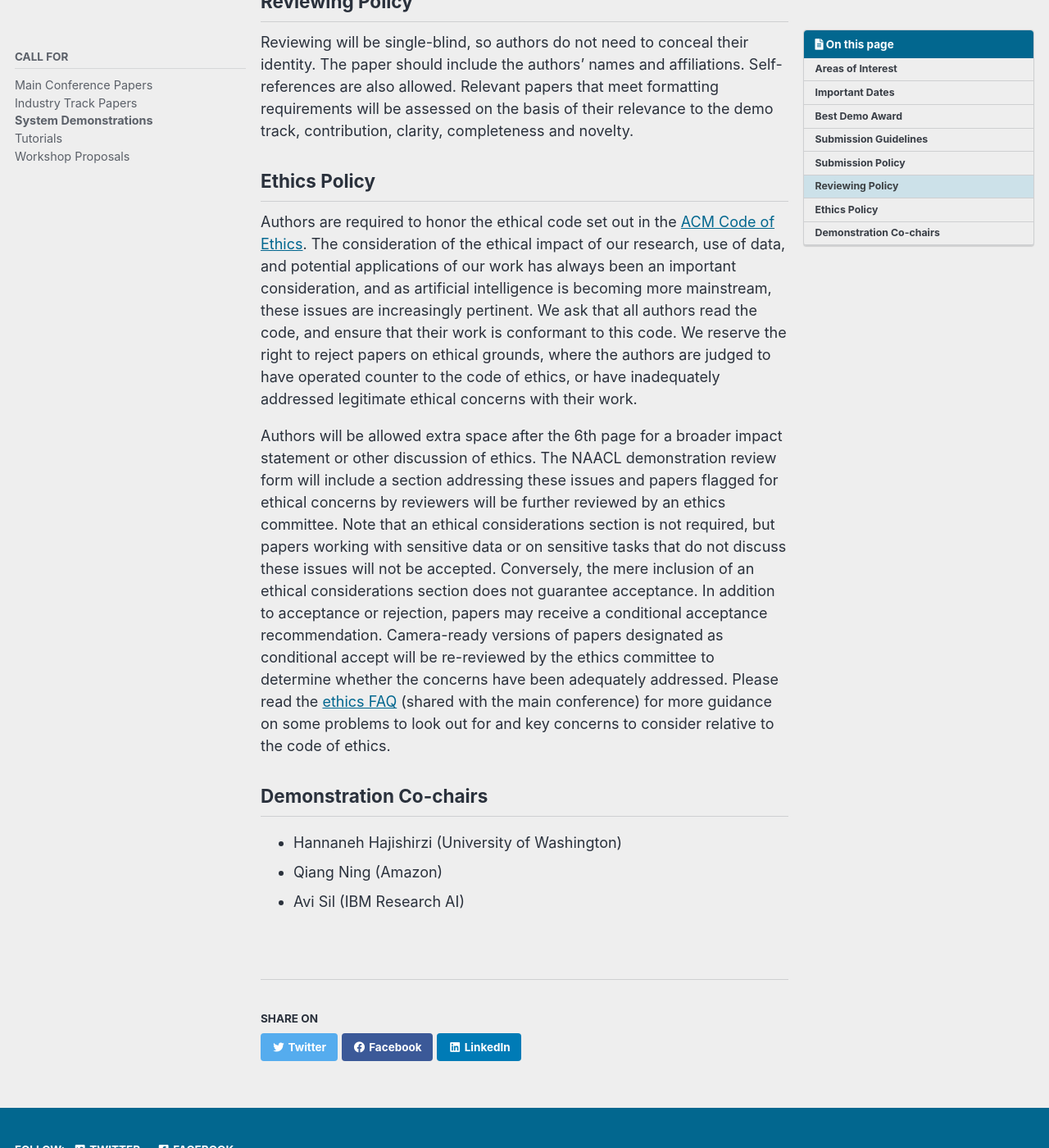
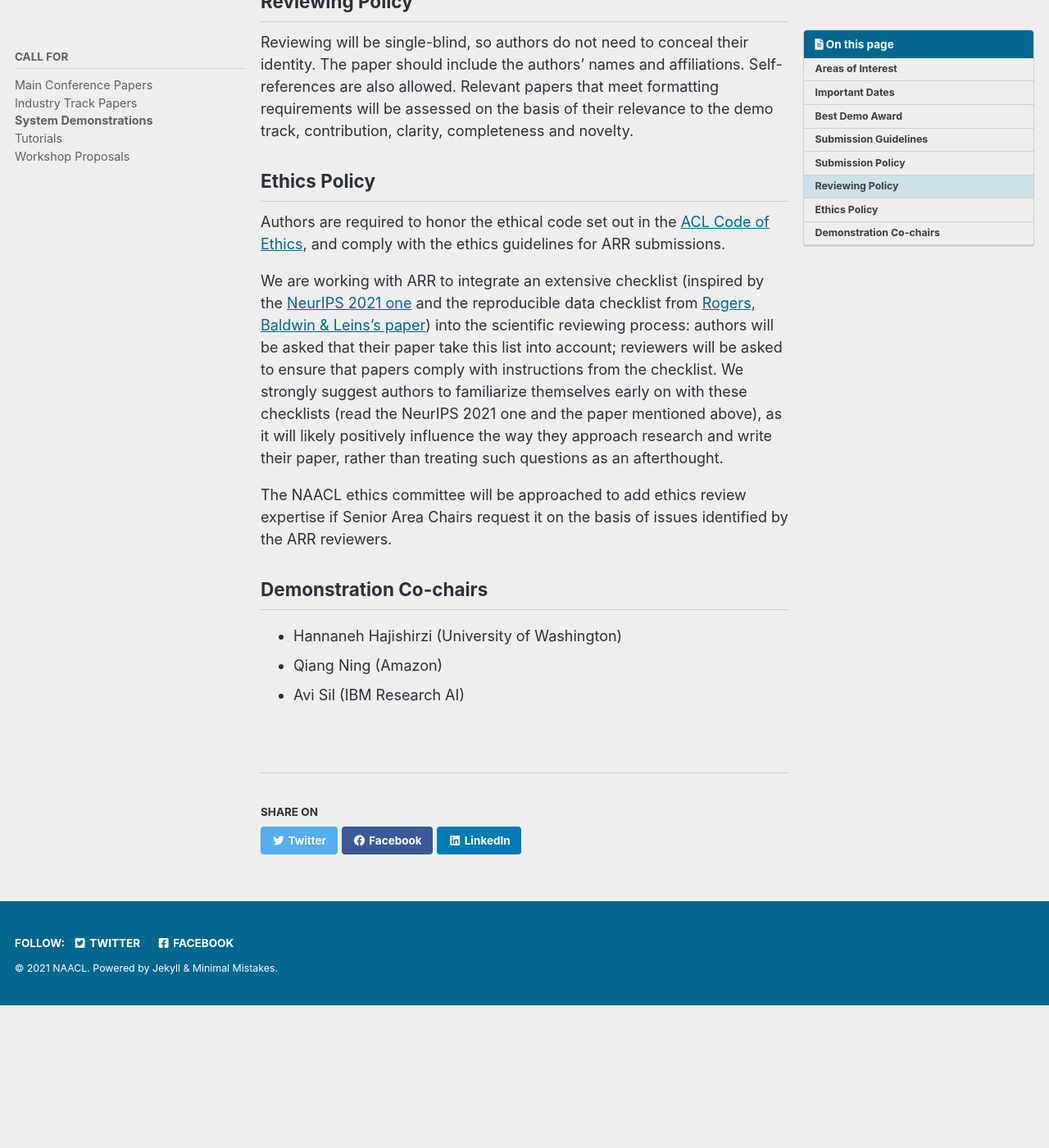
Before and after one commit to naacl-org/naacl-2022-website, a Jekyll site: the page built from _pages/calls/demos.md, in a window 1280 px wide and 1400 px high, scrolled down 3256 px. Shown: the whole window at 82% size. Built offline with Jekyll 4.4.1, drawn with Linux system fonts in a browser that asks for light colours; cached includes are drawn as plain includes; comment, search, counter and statistics services are not loaded; after the commit the page ends 4482 px from its top, so only the background shows below that.

Commit message:
Edited the Ethics section of call for demos

```diff
--- a/_pages/calls/demos.md
+++ b/_pages/calls/demos.md
@@ -95,9 +95,11 @@ Reviewing will be single-blind, so authors do not need to conceal their identity
 
 ## Ethics Policy
 
-Authors are required to honor the ethical code set out in the [ACM Code of Ethics](https://www.aclweb.org/adminwiki/index.php?title=ACL_Resolutions#March_5.2C_2020). The consideration of the ethical impact of our research, use of data, and potential applications of our work has always been an important consideration, and as artificial intelligence is becoming more mainstream, these issues are increasingly pertinent. We ask that all authors read the code, and ensure that their work is conformant to this code. We reserve the right to reject papers on ethical grounds, where the authors are judged to have operated counter to the code of ethics, or have inadequately addressed legitimate ethical concerns with their work.
+Authors are required to honor the ethical code set out in the [ACL Code of Ethics](https://www.aclweb.org/portal/content/acl-code-ethics), and comply with the ethics guidelines for ARR submissions.
 
-Authors will be allowed extra space after the 6th page for a broader impact statement or other discussion of ethics. The NAACL demonstration review form will include a section addressing these issues and papers flagged for ethical concerns by reviewers will be further reviewed by an ethics committee. Note that an ethical considerations section is not required, but papers working with sensitive data or on sensitive tasks that do not discuss these issues will not be accepted. Conversely, the mere inclusion of an ethical considerations section does not guarantee acceptance. In addition to acceptance or rejection, papers may receive a conditional acceptance recommendation. Camera-ready versions of papers designated as conditional accept will be re-reviewed by the ethics committee to determine whether the concerns have been adequately addressed. Please read the [ethics FAQ](https://2021.naacl.org/ethics/faq/) (shared with the main conference) for more guidance on some problems to look out for and key concerns to consider relative to the code of ethics.
+We are working with ARR to integrate an extensive checklist (inspired by the [NeurIPS 2021 one](https://neurips.cc/Conferences/2021/PaperInformation/PaperChecklist) and the reproducible data checklist from [Rogers, Baldwin & Leins's paper](https://arxiv.org/pdf/2109.06598.pdf)) into the scientific reviewing process: authors will be asked that their paper take this list into account; reviewers will be asked to ensure that papers comply with instructions from the checklist. We strongly suggest authors to familiarize themselves early on with these checklists (read the NeurIPS 2021 one and the paper mentioned above), as it will likely positively influence the way they approach research and write their paper, rather than treating such questions as an afterthought.
+
+The NAACL ethics committee will be approached to add ethics review expertise if Senior Area Chairs request it on the basis of issues identified by the ARR reviewers.
 
 ## Demonstration Co-chairs
 
```
